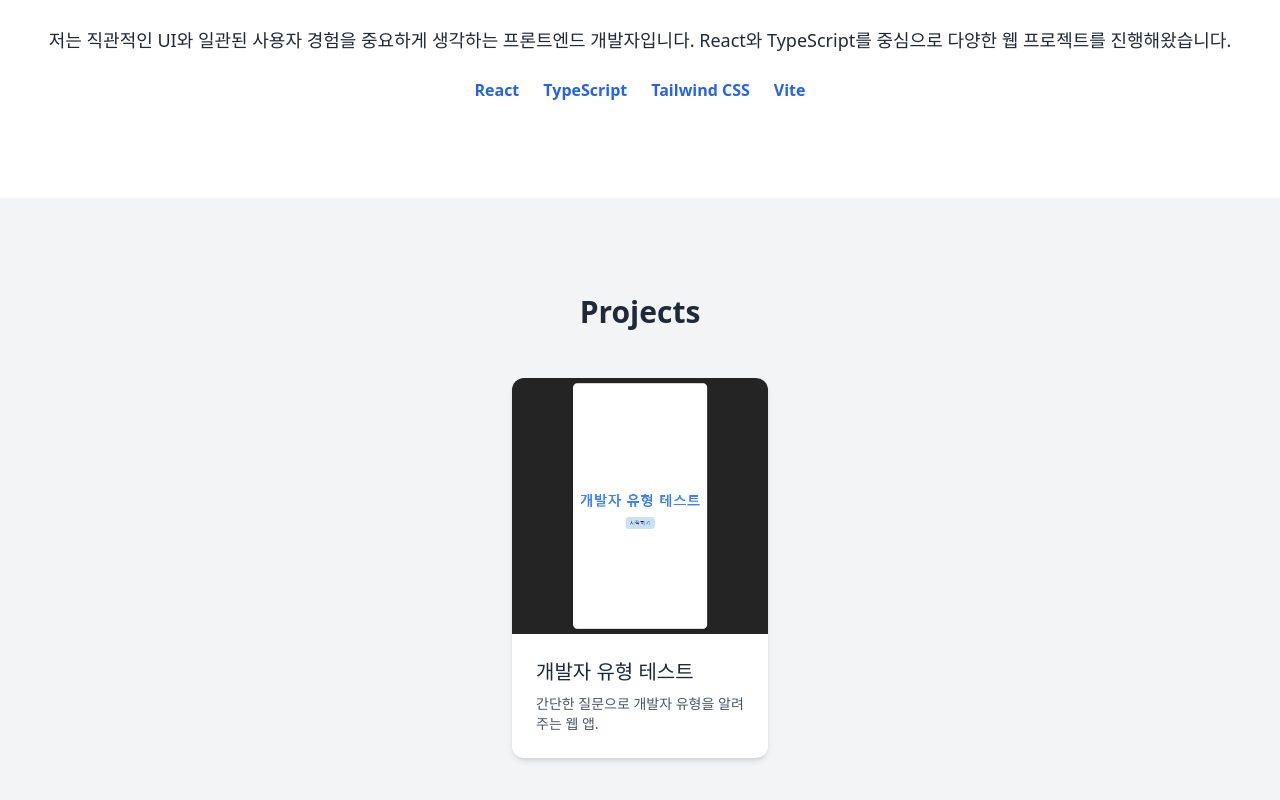
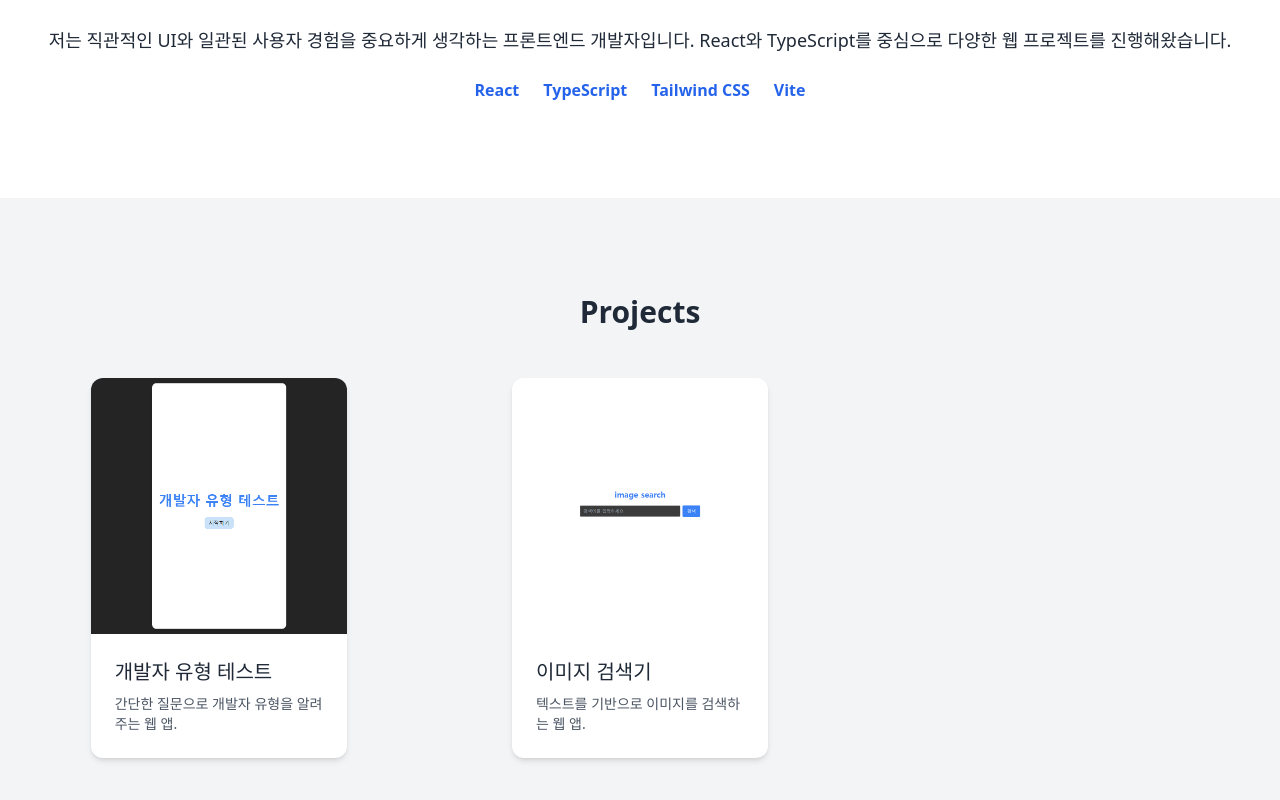
Before and after one commit to Jeayeong-Hong/fe-portfolio-hong, a React (Vite) app: page / in a window 1280 px wide. Shown: the part 930-1730 px from the top of the page. Built offline with nearby package versions, Linux system fonts and the light colour scheme.

Commit message:
타입 분리 및 image-search 프로젝트 삽입

```diff
--- a/src/components/Project/ProjectModal.tsx
+++ b/src/components/Project/ProjectModal.tsx
@@ -1,7 +1,16 @@
-export default function ProjectModal({ onClose, handleOpenFullscreen }) {
+import { Project } from "../../types/project";
+
+type ProjectModalProps = {
+    project: Project;
+    onClose: () => void;
+    handleOpenFullscreen: (images: string[], index: number) => void;
+};
+
+export default function ProjectModal({ project, onClose, handleOpenFullscreen }: ProjectModalProps) {
     return (
         <div className="fixed inset-0 bg-black bg-opacity-50 flex items-center justify-center z-50">
             <div className="bg-white rounded-xl max-w-2xl w-full max-h-[90vh] overflow-y-auto p-8 relative scrollbar-hide">
+                {/* 닫기 버튼 */}
                 <button
                     className="fixed top-4 right-4 text-gray-500 hover:text-gray-700 z-50"
                     onClick={onClose}
@@ -9,37 +18,55 @@ export default function ProjectModal({ onClose, handleOpenFullscreen }) {
                     ✕
                 </button>
 
+                {/* 콘텐츠 */}
                 <div className="space-y-10">
+                    {/* 헤더 */}
                     <div className="space-y-4">
                         <img
-                            src="/images/devtest_start.png"
-                            alt="DevTest 시작 화면"
+                            src={project.images[0].src}
+                            alt={project.images[0].alt}
                             className="w-full rounded-lg shadow object-cover h-64"
                         />
-                        <h3 className="text-3xl font-bold text-center">개발자 유형 테스트</h3>
+                        <h3 className="text-3xl font-bold text-center">{project.title}</h3>
                     </div>
 
-                    {/* 주요 설명, 기능, 기술 스택 동일 */}
+                    {/* 개요 */}
+                    <div>
+                        <h4 className="text-xl font-semibold mb-2">개요</h4>
+                        <p className="text-sm text-gray-700">{project.overview}</p>
+                    </div>
 
-                    {/* Screenshots */}
+                    {/* 주요 기능 */}
+                    <div>
+                        <h4 className="text-xl font-semibold mb-4 mt-6">주요 기능</h4>
+                        <ol className="list-decimal list-inside text-sm text-gray-700 space-y-1">
+                            {project.features.map((feature, i) => (
+                                <li key={i}>{feature}</li>
+                            ))}
+                        </ol>
+                    </div>
+
+                    {/* 기술 스택 */}
+                    <div>
+                        <h4 className="text-xl font-semibold mb-2 mt-6">사용 기술</h4>
+                        <div className="flex flex-wrap gap-2">
+                            {project.techStack.map((tech, i) => (
+                                <span key={i} className="bg-gray-200 text-gray-800 px-2 py-1 rounded text-xs">{tech}</span>
+                            ))}
+                        </div>
+                    </div>
+
+                    {/* 스크린샷 */}
                     <div>
                         <h4 className="text-xl font-semibold mb-4 mt-6">Screenshots</h4>
                         <div className="grid grid-cols-3 gap-4">
-                            {[
-                                { src: "/images/devtest_start.png", alt: "시작", index: 0 },
-                                { src: "/images/devtest_question.png", alt: "질문", index: 1 },
-                                { src: "/images/devtest_result.png", alt: "결과", index: 2 },
-                            ].map((img) => (
+                            {project.images.map((img, index) => (
                                 <div
-                                    key={img.index}
+                                    key={index}
                                     onClick={() =>
                                         handleOpenFullscreen(
-                                            [
-                                                "/images/devtest_start.png",
-                                                "/images/devtest_question.png",
-                                                "/images/devtest_result.png",
-                                            ],
-                                            img.index
+                                            project.images.map((img) => img.src),
+                                            index
                                         )
                                     }
                                     className="cursor-pointer"
@@ -54,6 +81,30 @@ export default function ProjectModal({ onClose, handleOpenFullscreen }) {
                             ))}
                         </div>
                     </div>
+
+                    {/* 링크 버튼 */}
+                    <div className="flex gap-4 justify-center mt-10">
+                        {project.github && (
+                            <a
+                                href={project.github}
+                                target="_blank"
+                                rel="noopener noreferrer"
+                                className="bg-gray-800 text-white px-4 py-2 rounded hover:bg-gray-700 transition text-sm"
+                            >
+                                GitHub
+                            </a>
+                        )}
+                        {project.site && (
+                            <a
+                                href={project.site}
+                                target="_blank"
+                                rel="noopener noreferrer"
+                                className="bg-blue-600 text-white px-4 py-2 rounded hover:bg-blue-500 transition text-sm"
+                            >
+                                배포 사이트
+                            </a>
+                        )}
+                    </div>
                 </div>
             </div>
         </div>
--- a/src/components/Project/Projects.tsx
+++ b/src/components/Project/Projects.tsx
@@ -2,14 +2,16 @@ import { useState, useEffect } from "react";
 import ProjectCard from "./ProjectCard";
 import ProjectModal from "./ProjectModal";
 import FullscreenImageModal from "./FullscreenImageModal";
+import { projects } from "../../data/projects";
+import { Project } from "../../types/project"; // types 폴더가 없다면 위에 따로 정의해도 됩니다
 
 export default function Projects() {
-  const [selectedProject, setSelectedProject] = useState(null);
-  const [fullscreenImages, setFullscreenImages] = useState([]);
+  const [selectedProject, setSelectedProject] = useState<Project | null>(null);
+  const [fullscreenImages, setFullscreenImages] = useState<string[]>([]);
   const [currentIndex, setCurrentIndex] = useState(0);
 
   useEffect(() => {
-    const handleEsc = (event) => {
+    const handleEsc = (event: KeyboardEvent) => {
       if (event.key === "Escape") {
         setSelectedProject(null);
         setFullscreenImages([]);
@@ -19,7 +21,7 @@ export default function Projects() {
     return () => window.removeEventListener("keydown", handleEsc);
   }, []);
 
-  const handleOpenFullscreen = (images, index) => {
+  const handleOpenFullscreen = (images: string[], index: number) => {
     setFullscreenImages(images);
     setCurrentIndex(index);
   };
@@ -29,16 +31,23 @@ export default function Projects() {
       <div className="container mx-auto px-6">
         <h2 className="text-3xl font-bold mb-12 text-center">Projects</h2>
 
-        <ProjectCard
-          title="개발자 유형 테스트"
-          description="간단한 질문으로 개발자 유형을 알려주는 웹 앱."
-          image="/images/devtest_start.png"
-          onClick={() => setSelectedProject("devtest")}
-        />
+        <div className="grid grid-cols-1 sm:grid-cols-2 lg:grid-cols-3 gap-8">
+          {projects.map((project) => (
+            <div key={project.id}>
+              <ProjectCard
+                title={project.title}
+                description={project.description}
+                image={project.images[0].src}
+                onClick={() => setSelectedProject(project)}
+              />
+            </div>
+          ))}
+        </div>
       </div>
 
-      {selectedProject === "devtest" && (
+      {selectedProject && (
         <ProjectModal
+          project={selectedProject}
           onClose={() => setSelectedProject(null)}
           handleOpenFullscreen={handleOpenFullscreen}
         />
@@ -48,12 +57,16 @@ export default function Projects() {
         <FullscreenImageModal
           images={fullscreenImages}
           currentIndex={currentIndex}
-          handlePrev={() => setCurrentIndex((prev) =>
-            prev === 0 ? fullscreenImages.length - 1 : prev - 1
-          )}
-          handleNext={() => setCurrentIndex((prev) =>
-            prev === fullscreenImages.length - 1 ? 0 : prev + 1
-          )}
+          handlePrev={() =>
+            setCurrentIndex((prev) =>
+              prev === 0 ? fullscreenImages.length - 1 : prev - 1
+            )
+          }
+          handleNext={() =>
+            setCurrentIndex((prev) =>
+              prev === fullscreenImages.length - 1 ? 0 : prev + 1
+            )
+          }
           handleClose={() => setFullscreenImages([])}
         />
       )}
--- a/src/data/projects.ts
+++ b/src/data/projects.ts
@@ -1,4 +1,24 @@
-export const projects = [
+export interface Project {
+    id: string;
+    title: string;
+    mainImage?: string; // 썸네일 이미지용
+    description?: string; // 카드에 짧게 표시
+    overview?: string;    // 모달에 표시
+    summary?: string;     // imgsearch 에서 사용
+    features: string[];
+    techStack?: string[]; // devtest
+    tags?: string[];      // imgsearch
+    techDetails?: string;
+    images: {
+        src: string;
+        alt: string;
+        index?: number;
+    }[];
+    github?: string;
+    site?: string;
+    demo?: string;
+}
+export const projects: Project[] = [
     {
         id: "devtest",
         title: "개발자 유형 테스트",
@@ -18,5 +38,21 @@ export const projects = [
         github: "https://github.com/Jeayeong-Hong/what-dev-are-you",
         site: "https://what-dev-are-you-tau.vercel.app/",
     },
-    // 다른 프로젝트 추가 가능
+    {
+        id: "imgsearch",
+        title: "이미지 검색기",
+        description: "텍스트를 기반으로 이미지를 검색하는 웹 앱.",
+        overview: "Flask 백엔드를 통해 이미지 검색 기능을 구현한 프로젝트입니다.",
+        features: [
+            "텍스트 입력 시 이미지 검색 결과 반환",
+            "상세 페이지에서 이미지 확대 기능",
+        ],
+        techStack: ["React", "TypeScript", "Tailwind CSS", "Flask"],
+        images: [
+            { src: "/images/imagesearch_home.png", alt: "홈" },
+            { src: "/images/imagesearch_result.png", alt: "결과" },
+        ],
+        github: "https://github.com/Jeayeong-Hong/image-searcher",
+        site: "https://image-searcher.vercel.app/"
+    }
 ];
--- /dev/null
+++ b/src/types/project.ts
@@ -0,0 +1,11 @@
+export type Project = {
+    id: string;
+    title: string;
+    description: string;
+    overview?: string;
+    features?: string[];
+    techStack?: string[];
+    images: { src: string; alt: string }[];
+    github?: string;
+    site?: string;
+};
```
Also changed, not shown: src/components/Project/ProjectCard.tsx (+8 -1 lines).
